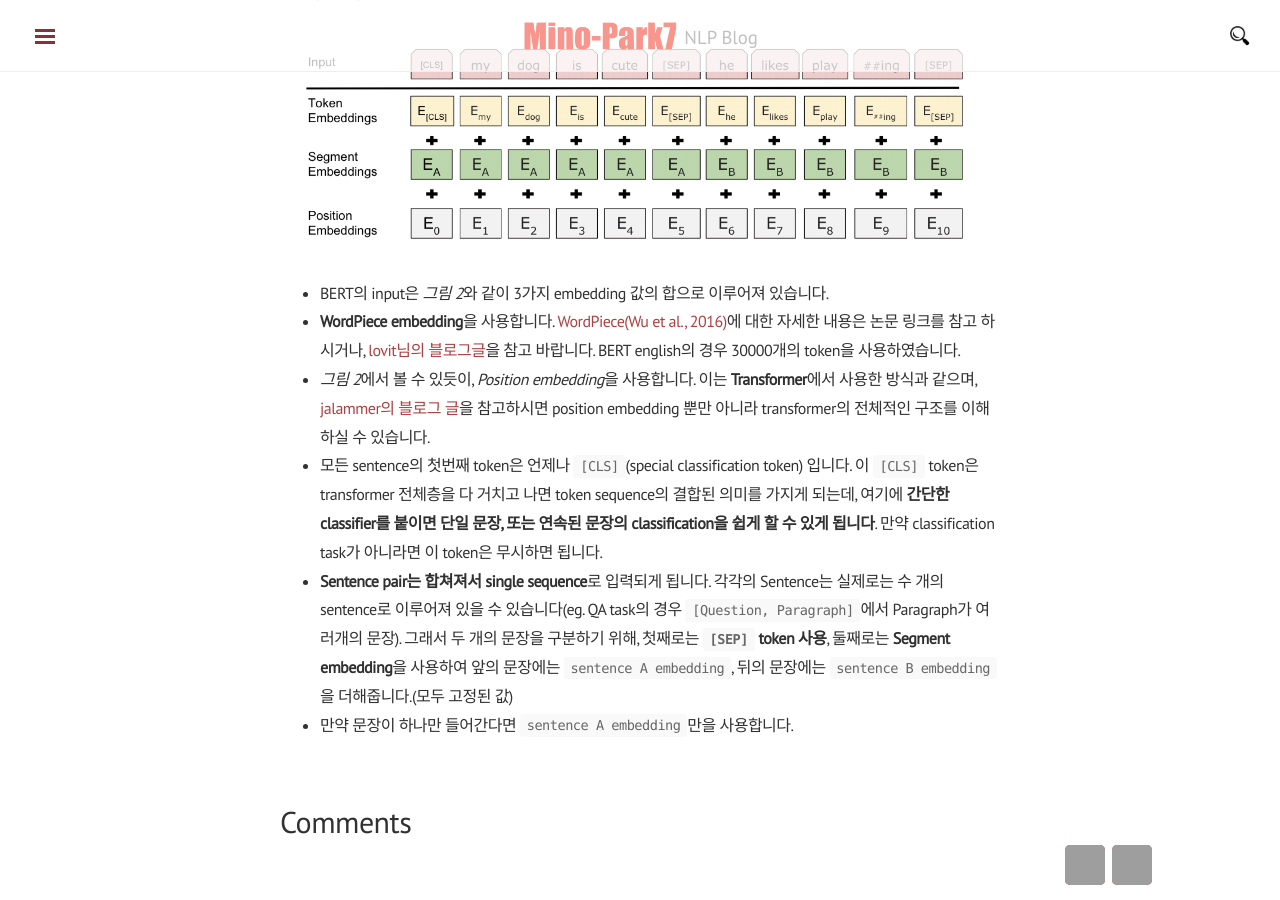
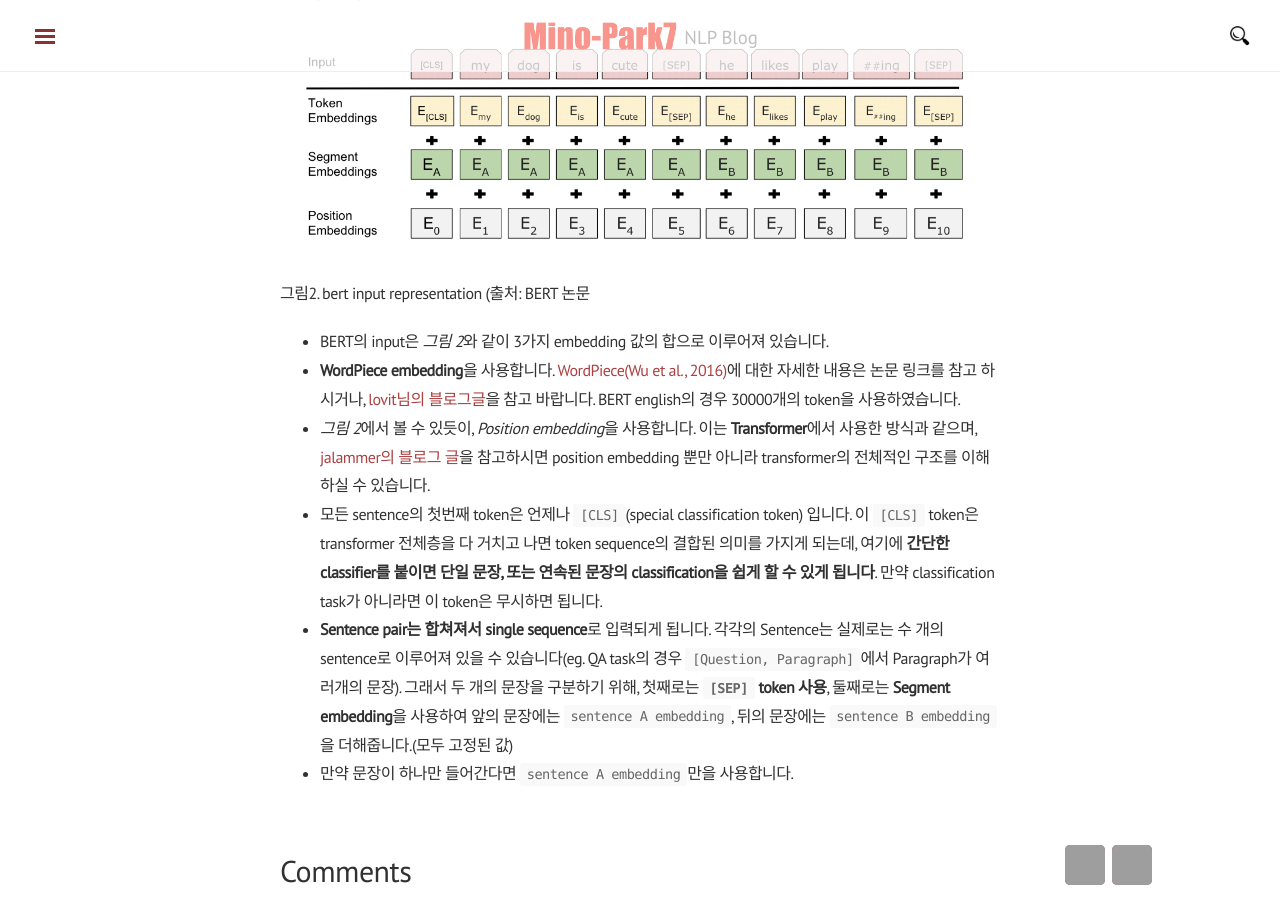
Before and after one commit to mino-park7/mino-park7.github.io, a Jekyll site: the page built from _posts/NLP/2018-12-12-bert-논문정리.markdown, in a window 1280 px wide and 900 px high, scrolled down 3041 px. Built offline with Jekyll 4.4.1, drawn with Linux system fonts in a browser that asks for light colours; nearby versions of some CDN libraries; comment, search, counter and statistics services are not loaded; grey boxes are pictures that could not be loaded.

Commit message:
그림 캡션 추가

```diff
--- a/_posts/NLP/2018-12-12-bert-논문정리.markdown
+++ b/_posts/NLP/2018-12-12-bert-논문정리.markdown
@@ -61,7 +61,7 @@ tag: [NLP, 논문정, bert, transformer]
 ### 3.2 Input Representation
 
 ![그림2. bert input representation (출처: BERT 논문)](https://mino-park7.github.io/images/2019/02/bert-input-representation.png)
-
+그림2. bert input representation (출처: BERT 논문
 - BERT의 input은 *그림 2*와 같이 3가지 embedding 값의 합으로 이루어져 있습니다.
 - **WordPiece embedding**을 사용합니다. [WordPiece(Wu et al., 2016)](https://arxiv.org/abs/1609.08144)에 대한 자세한 내용은 논문 링크를 참고 하시거나, [lovit님의 블로그글](https://lovit.github.io/nlp/2018/04/02/wpm/)을 참고 바랍니다. BERT english의 경우 30000개의 token을 사용하였습니다.
 - *그림 2*에서 볼 수 있듯이, *Position embedding*을 사용합니다. 이는 **Transformer**에서 사용한 방식과 같으며, [jalammer의 블로그 글](http://jalammar.github.io/illustrated-transformer/)을 참고하시면 position embedding 뿐만 아니라 transformer의 전체적인 구조를 이해 하실 수 있습니다.
```
